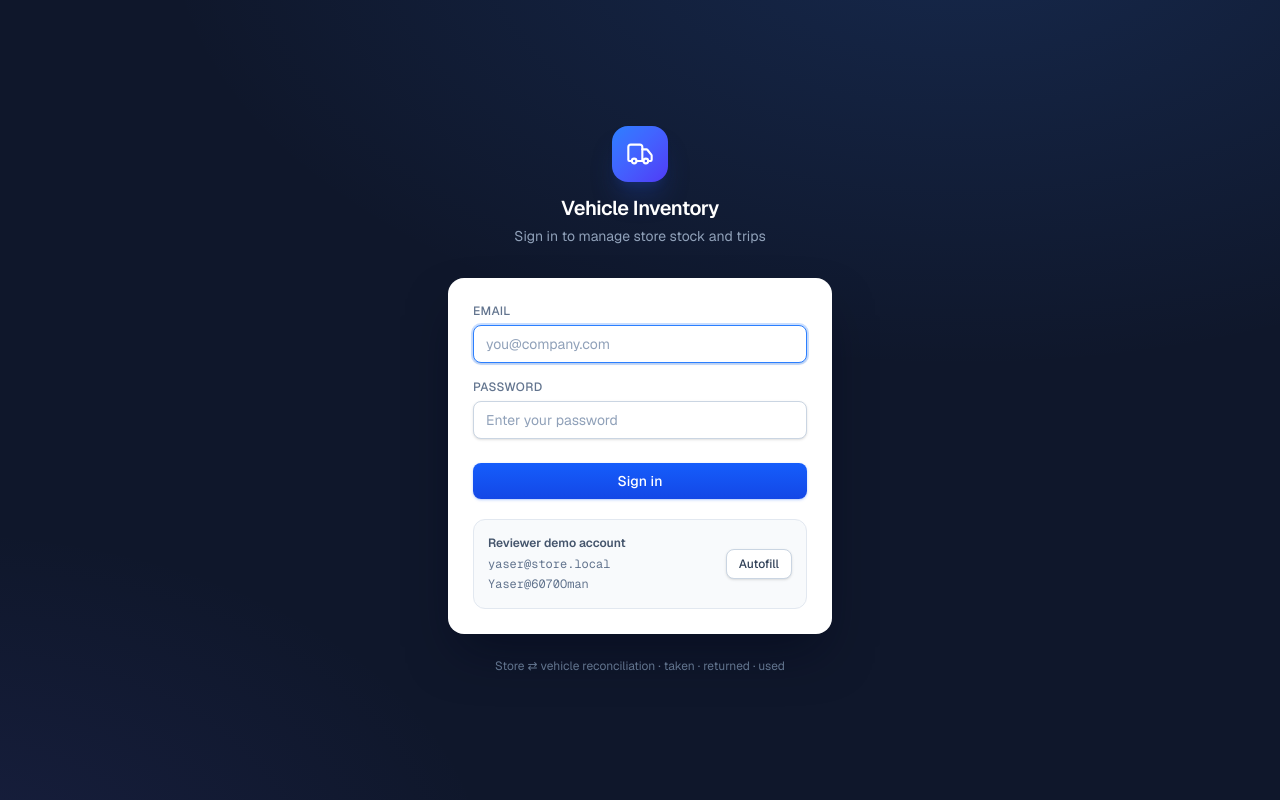
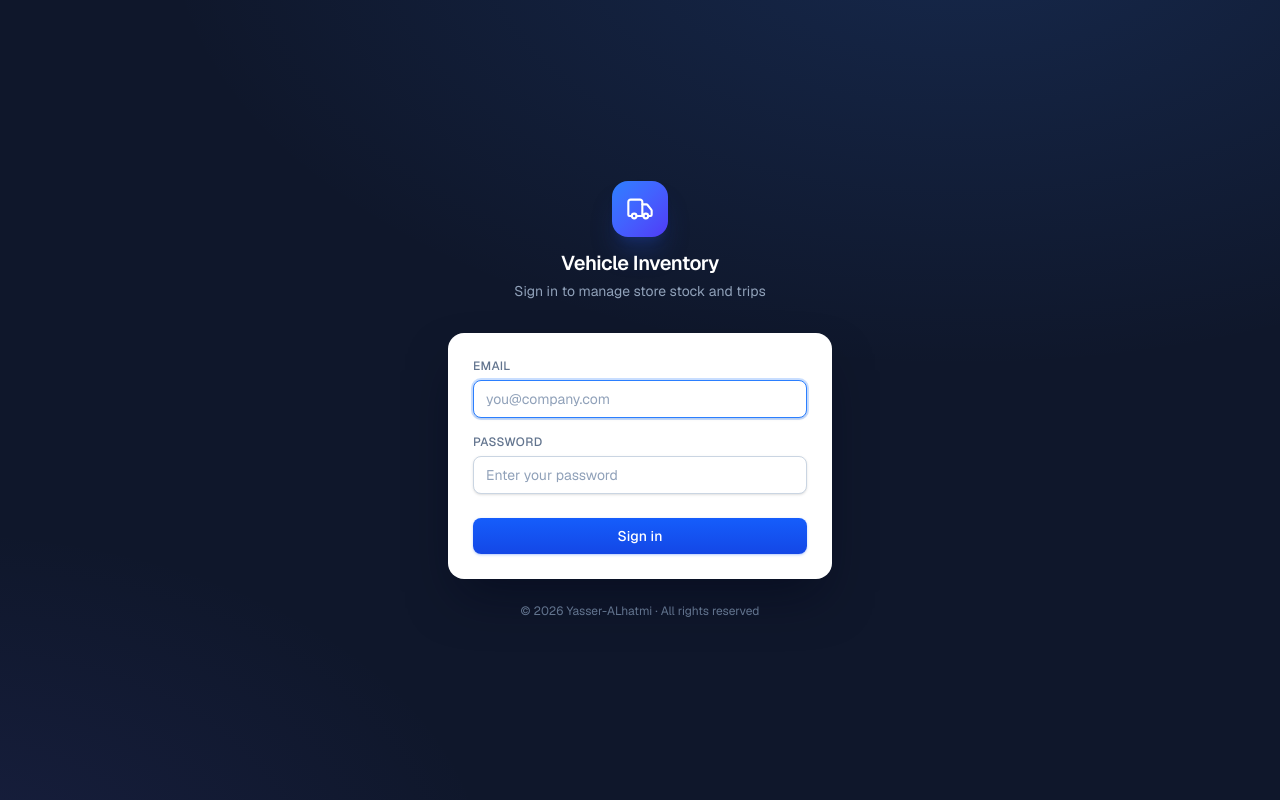
Before and after one commit to yaser2alhatmi/vehicle-inventory, a Next.js app: page /login in a window 1280 px wide. Built offline with nearby package versions, Linux system fonts and the light colour scheme.

Commit message:
Remove demo box from login, add copyright — Yasser-ALhatmi

```diff
--- a/src/app/(app)/layout.tsx
+++ b/src/app/(app)/layout.tsx
@@ -38,9 +38,9 @@ export default function AppLayout({ children }: { children: React.ReactNode }) {
         <div className="mt-auto space-y-3 px-4 pb-4">
           <UserMenu />
           <p className="px-1 text-[11px] leading-relaxed text-slate-500">
-            Store ⇄ vehicle reconciliation
+            © {new Date().getFullYear()} Yasser-ALhatmi
             <br />
-            taken · returned · used
+            All rights reserved
           </p>
         </div>
       </aside>
--- a/src/app/login/page.tsx
+++ b/src/app/login/page.tsx
@@ -3,8 +3,6 @@
 import { useState } from "react";
 import { supabaseBrowser } from "@/lib/supabaseBrowser";
 import { Field, inputCls, btnPrimary } from "@/components/ui";
-
-const DEMO = { email: "yaser@store.local", password: "Yaser@6070Oman" };
 
 export default function LoginPage() {
   const [email, setEmail] = useState("");
@@ -91,30 +89,10 @@ export default function LoginPage() {
           <button type="submit" disabled={loading} className={btnPrimary + " mt-6 w-full justify-center"}>
             {loading ? "Signing in…" : "Sign in"}
           </button>
-
-          <div className="mt-5 rounded-xl border border-slate-200 bg-slate-50 p-3.5">
-            <div className="flex items-center justify-between gap-3">
-              <div className="min-w-0 text-xs leading-relaxed text-slate-500">
-                <p className="font-semibold text-slate-600">Reviewer demo account</p>
-                <p className="mt-0.5 truncate font-mono">{DEMO.email}</p>
-                <p className="truncate font-mono">{DEMO.password}</p>
-              </div>
-              <button
-                type="button"
-                onClick={() => {
-                  setEmail(DEMO.email);
-                  setPassword(DEMO.password);
-                }}
-                className="shrink-0 rounded-lg border border-slate-300 bg-white px-3 py-1.5 text-xs font-medium text-slate-700 shadow-sm transition-colors hover:bg-slate-100"
-              >
-                Autofill
-              </button>
-            </div>
-          </div>
         </form>
 
         <p className="mt-6 text-center text-xs text-slate-500">
-          Store ⇄ vehicle reconciliation · taken · returned · used
+          © {new Date().getFullYear()} Yasser-ALhatmi · All rights reserved
         </p>
       </div>
     </div>
```
Also changed, not shown: 1 other file (tests, documents, lock files or other folders).
